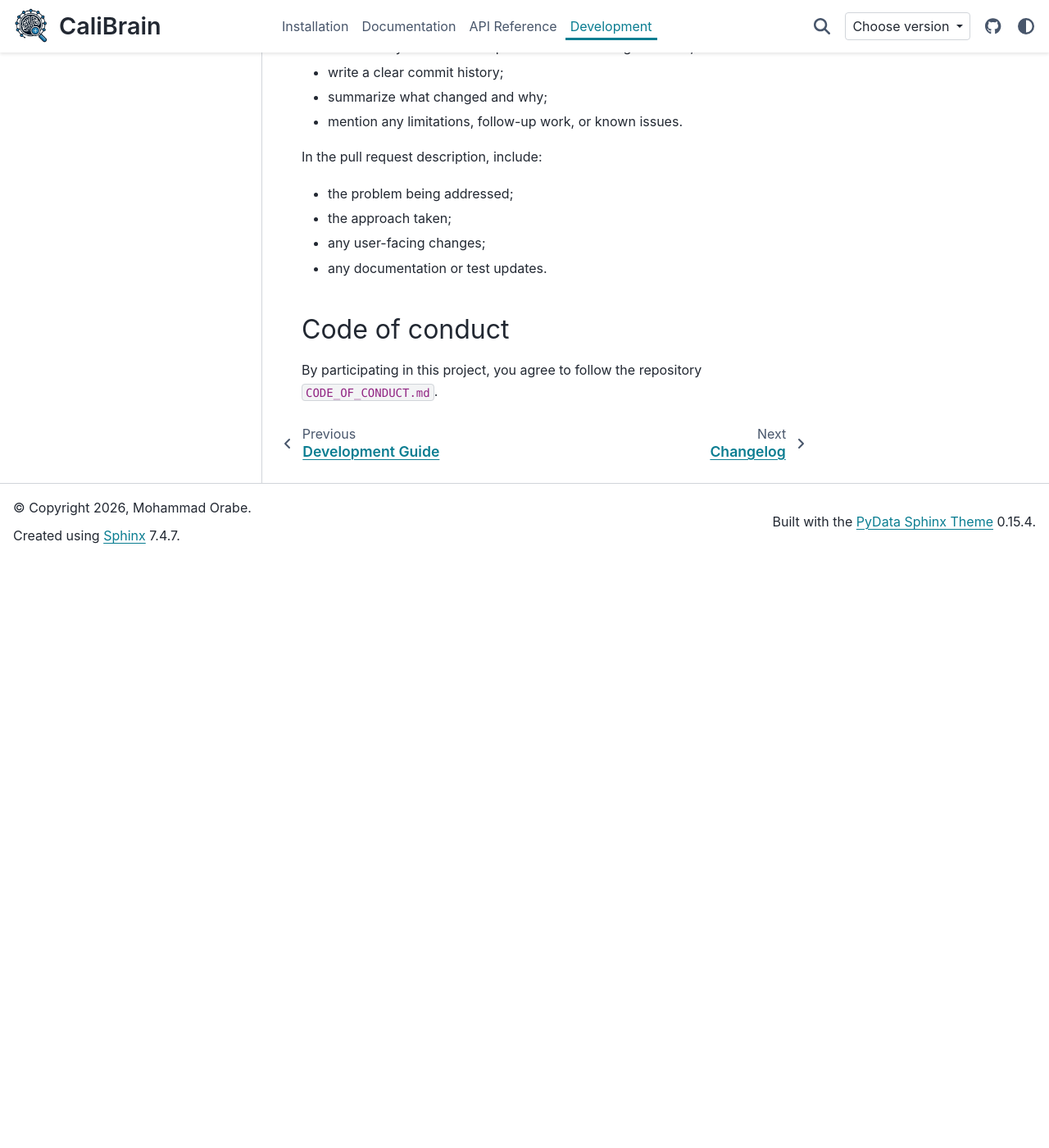
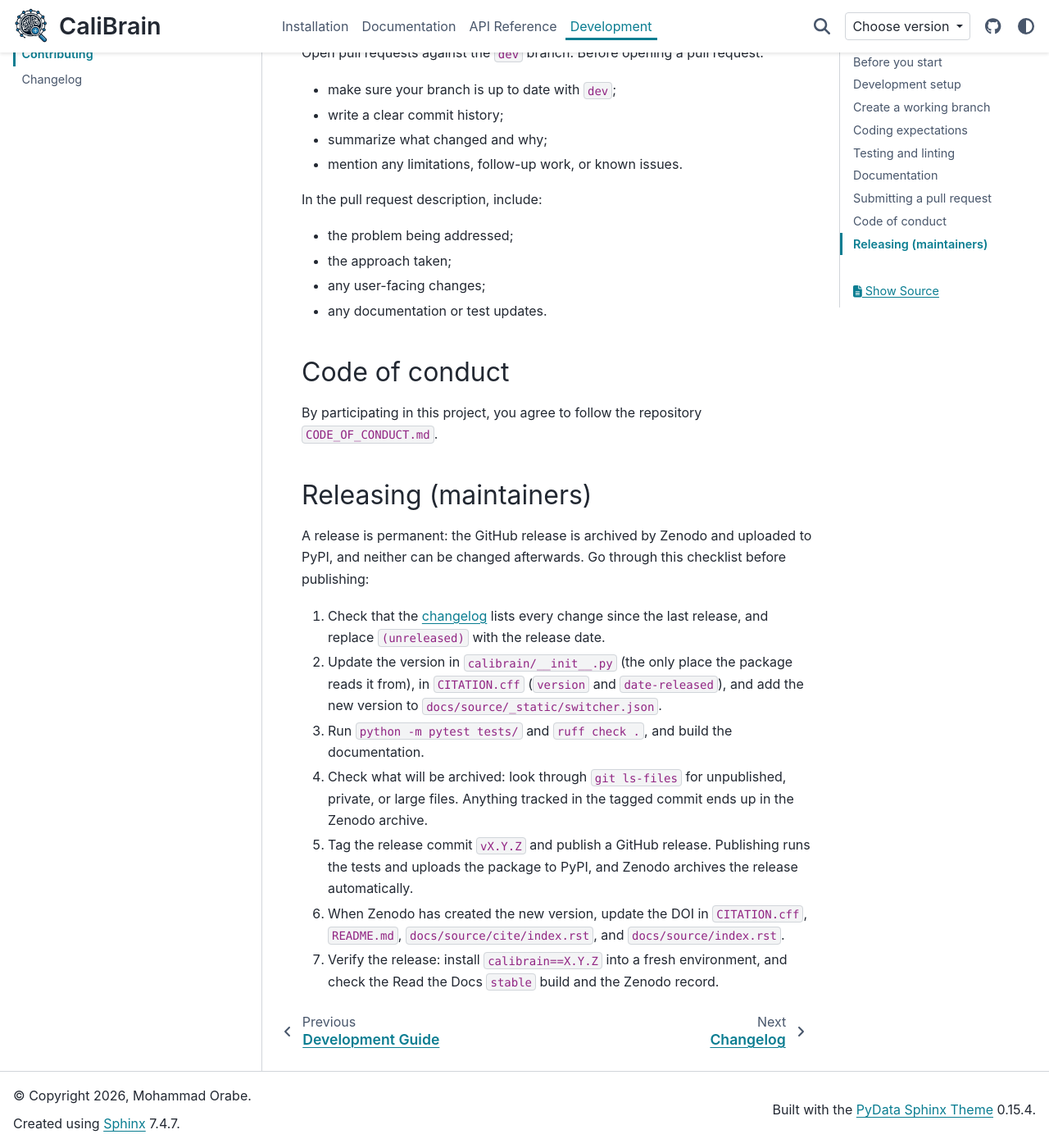
Before and after one commit to braindatalab/CaliBrain, a Sphinx documentation site: the page built from docs/source/development/contributing.rst, in a window 1280 px wide and 1400 px high, scrolled down 2742 px. Shown: the whole window at 82% size. Built offline with Sphinx 7.4.7 and the PyData theme 0.15.4, drawn with Linux system fonts in a browser that asks for light colours; pages that are not in the unit, such as notebooks, are missing from menus; comment, search, counter and statistics services are not loaded; before the commit the page ends 3424 px from its top, so only the background shows below that; some of the changed text lies outside the part shown.

Commit message:
docs: update the contributing guides, add a release checklist and SECURITY.md
Document ruff and the dev branch for pull requests, and add a maintainer
checklist for releases.

```diff
--- a/docs/source/development/changelog.rst
+++ b/docs/source/development/changelog.rst
@@ -29,6 +29,7 @@ Version 1.0.4 (unreleased)
 *   [TEST] Added tests for free-orientation simulation, ``extract_leadfield``, ``LeadfieldBuilder`` geometry, the posterior-summary files, and package metadata.
 *   [DOCS] Updated tutorials 04, 06, 08, 09, and 11 for the cortical-normal simulation interface.
 *   [DOCS] Expanded the installation guides (conda, Windows, optional extras, upgrading) and documented the ``CALIBRAIN_DATA`` data directory.
+*   [DOCS] Added a release checklist for maintainers and a ``SECURITY.md``.
 *   [DOCS] Added Documentation and Citation sections to the README, switched the pipeline images to PNG, updated the wording and author order for uncertainty quantification, and made the documentation default to the ``stable`` version.
 *   [CI] Read the Docs builds now fail on warnings and install the ``docs`` extra.
 *   [CI] The tests now run on Python 3.10 to 3.14 and with the lowest allowed dependency versions, a ``ruff`` check was added, the tests run before a release is uploaded to PyPI, and Dependabot checks the dependencies and GitHub Actions monthly.
--- a/docs/source/development/contributing.rst
+++ b/docs/source/development/contributing.rst
@@ -40,7 +40,8 @@ Clone the repository:
    cd CaliBrain
 
 Create and activate an isolated environment. Either a virtual environment or a
-conda environment is fine. One minimal ``venv``-based setup is:
+conda environment is fine. One minimal ``venv``-based setup is (on Windows,
+activate with ``.venv\Scripts\Activate.ps1``):
 
 .. code-block:: bash
 
@@ -78,20 +79,21 @@ Contributions should follow the current package conventions:
 - add type hints when they improve clarity;
 - prefer deterministic examples and fixed random seeds in tutorials and tests.
 
-Testing
--------
+Testing and linting
+-------------------
 
-Run the relevant tests for the code you changed. As the test suite expands,
-prefer running the smallest relevant subset first and then the broader suite.
-
-When a ``tests/`` suite is present, typical commands are:
+Run the relevant tests for the code you changed. Prefer running the smallest
+relevant subset first and then the whole suite:
 
 .. code-block:: bash
 
-   pytest tests/
-   pytest tests/ --cov=calibrain
+   python -m pytest tests/
+   python -m pytest tests/ --cov=calibrain
+   ruff check .
 
-If you add or change public behavior, add or update tests when practical.
+Tests that need the example forward-model files (see :doc:`../datasets/index`)
+are skipped when the files are not available. If you add or change public
+behavior, add or update tests.
 
 Documentation
 -------------
@@ -112,9 +114,9 @@ scripts still execute successfully.
 Submitting a pull request
 -------------------------
 
-Before opening a pull request:
+Open pull requests against the ``dev`` branch. Before opening a pull request:
 
-- make sure your branch is up to date with the target branch;
+- make sure your branch is up to date with ``dev``;
 - write a clear commit history;
 - summarize what changed and why;
 - mention any limitations, follow-up work, or known issues.
@@ -131,3 +133,28 @@ Code of conduct
 
 By participating in this project, you agree to follow the repository
 ``CODE_OF_CONDUCT.md``.
+
+Releasing (maintainers)
+-----------------------
+
+A release is permanent: the GitHub release is archived by Zenodo and uploaded to
+PyPI, and neither can be changed afterwards. Go through this checklist before
+publishing:
+
+1. Check that the :doc:`changelog <changelog>` lists every change since the last
+   release, and replace ``(unreleased)`` with the release date.
+2. Update the version in ``calibrain/__init__.py`` (the only place the package
+   reads it from), in ``CITATION.cff`` (``version`` and ``date-released``), and
+   add the new version to ``docs/source/_static/switcher.json``.
+3. Run ``python -m pytest tests/`` and ``ruff check .``, and build the
+   documentation.
+4. Check what will be archived: look through ``git ls-files`` for unpublished,
+   private, or large files. Anything tracked in the tagged commit ends up in the
+   Zenodo archive.
+5. Tag the release commit ``vX.Y.Z`` and publish a GitHub release. Publishing
+   runs the tests and uploads the package to PyPI, and Zenodo archives the
+   release automatically.
+6. When Zenodo has created the new version, update the DOI in ``CITATION.cff``,
+   ``README.md``, ``docs/source/cite/index.rst``, and ``docs/source/index.rst``.
+7. Verify the release: install ``calibrain==X.Y.Z`` into a fresh environment, and
+   check the Read the Docs ``stable`` build and the Zenodo record.
```
Also changed, not shown: CONTRIBUTING.md (+11 -7 lines), SECURITY.md (added, +18 -0 lines).
